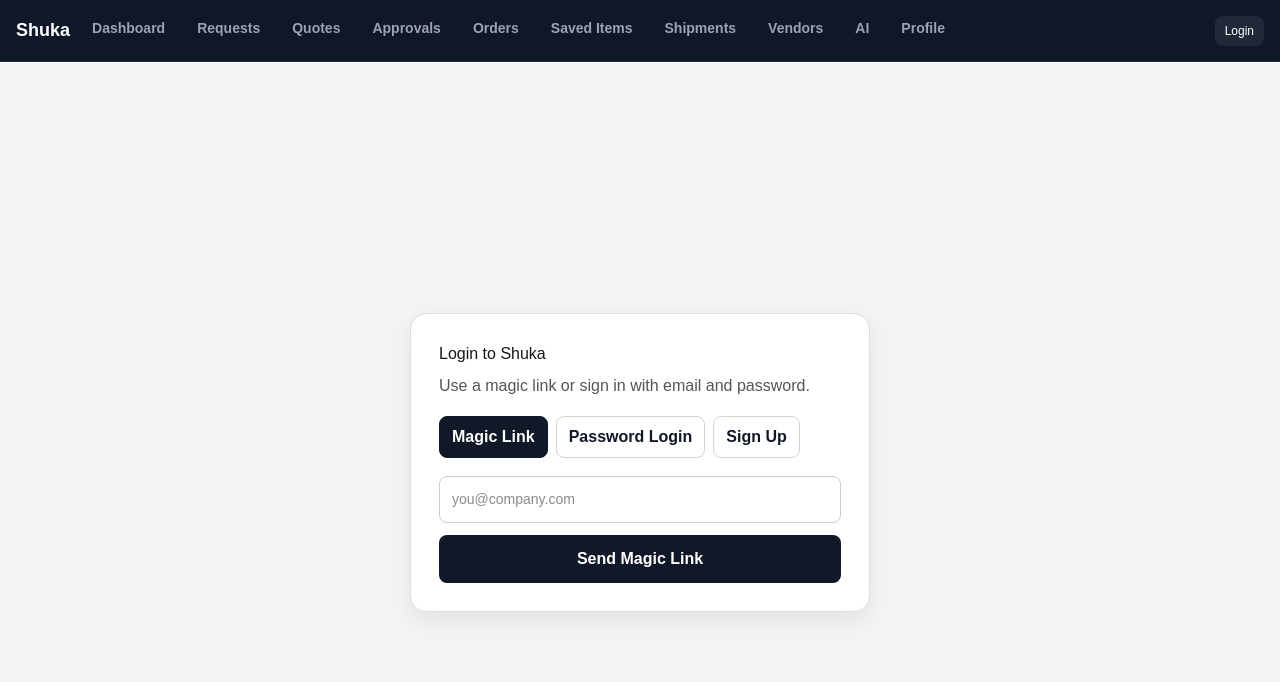
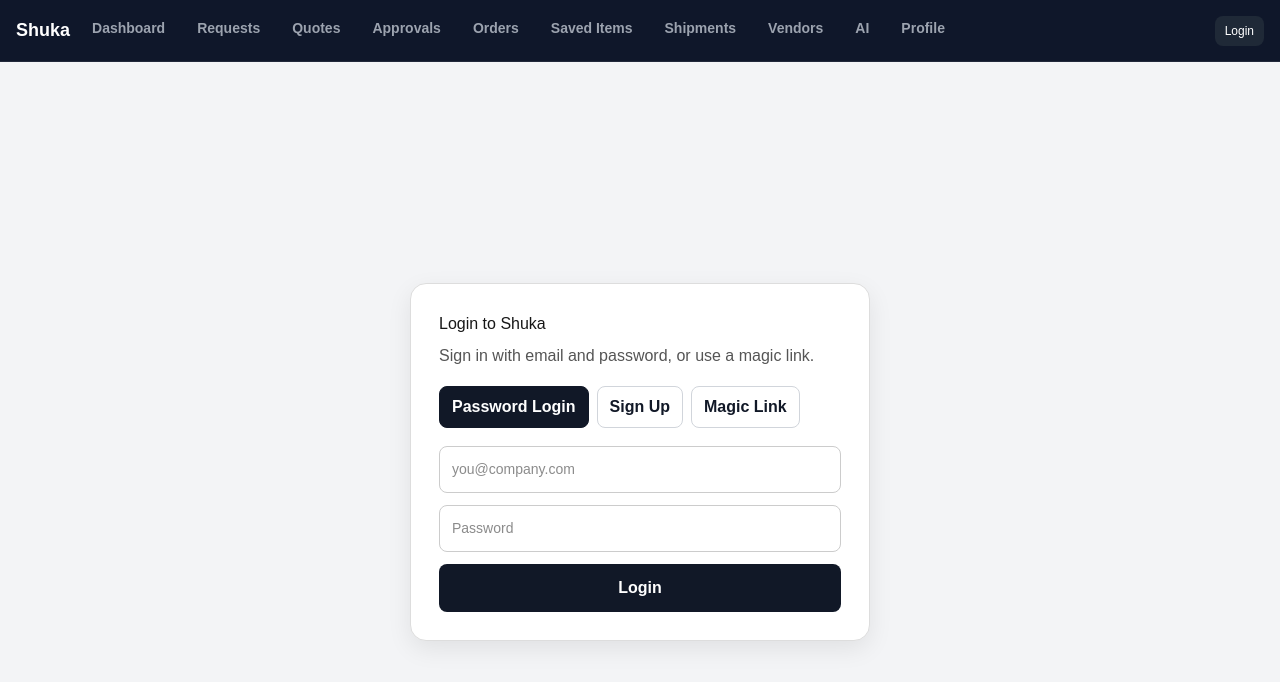
Before and after one commit to Gr33nstonecorp/shuka, a Next.js app: page /login in a window 1280 px wide. Shown: the top 682 px of the page. Built offline with nearby package versions, Linux system fonts and the light colour scheme; no server answers.

Commit message:
Update page.tsx

```diff
--- a/app/login/page.tsx
+++ b/app/login/page.tsx
@@ -11,7 +11,7 @@ export default function LoginPage() {
     process.env.NEXT_PUBLIC_SUPABASE_ANON_KEY!
   );
 
-  const [mode, setMode] = useState<Mode>("magic");
+  const [mode, setMode] = useState<Mode>("login");
   const [email, setEmail] = useState("");
   const [password, setPassword] = useState("");
   const [message, setMessage] = useState("");
@@ -63,7 +63,7 @@ export default function LoginPage() {
     setLoading(true);
     setMessage("");
 
-    const { error } = await supabase.auth.signUp({
+    const { data, error } = await supabase.auth.signUp({
       email,
       password,
     });
@@ -74,9 +74,14 @@ export default function LoginPage() {
       return;
     }
 
-    setMessage(
-      "Account created. Check your email if confirmation is required, then log in."
-    );
+    if (data.user) {
+      setMessage("Account created. You can now log in with your password.");
+      setMode("login");
+      setPassword("");
+    } else {
+      setMessage("Account created. Try logging in.");
+    }
+
     setLoading(false);
   }
 
@@ -104,7 +109,7 @@ export default function LoginPage() {
       >
         <h1 style={{ marginTop: 0, marginBottom: "8px" }}>Login to Shuka</h1>
         <p style={{ color: "#555", marginTop: 0 }}>
-          Use a magic link or sign in with email and password.
+          Sign in with email and password, or use a magic link.
         </p>
 
         <div
@@ -117,11 +122,6 @@ export default function LoginPage() {
           }}
         >
           <TabButton
-            active={mode === "magic"}
-            onClick={() => setMode("magic")}
-            label="Magic Link"
-          />
-          <TabButton
             active={mode === "login"}
             onClick={() => setMode("login")}
             label="Password Login"
@@ -131,24 +131,12 @@ export default function LoginPage() {
             onClick={() => setMode("signup")}
             label="Sign Up"
           />
+          <TabButton
+            active={mode === "magic"}
+            onClick={() => setMode("magic")}
+            label="Magic Link"
+          />
         </div>
-
-        {mode === "magic" && (
-          <form onSubmit={handleMagicLink} style={{ display: "grid", gap: "12px" }}>
-            <input
-              type="email"
-              placeholder="you@company.com"
-              value={email}
-              onChange={(e) => setEmail(e.target.value)}
-              required
-              style={inputStyle}
-            />
-
-            <button type="submit" disabled={loading} style={primaryButtonStyle}>
-              {loading ? "Sending..." : "Send Magic Link"}
-            </button>
-          </form>
-        )}
 
         {mode === "login" && (
           <form onSubmit={handlePasswordLogin} style={{ display: "grid", gap: "12px" }}>
@@ -171,7 +159,7 @@ export default function LoginPage() {
             />
 
             <button type="submit" disabled={loading} style={primaryButtonStyle}>
-              {loading ? "Logging in..." : "Login with Password"}
+              {loading ? "Logging in..." : "Login"}
             </button>
           </form>
         )}
@@ -199,6 +187,23 @@ export default function LoginPage() {
 
             <button type="submit" disabled={loading} style={primaryButtonStyle}>
               {loading ? "Creating..." : "Create Account"}
+            </button>
+          </form>
+        )}
+
+        {mode === "magic" && (
+          <form onSubmit={handleMagicLink} style={{ display: "grid", gap: "12px" }}>
+            <input
+              type="email"
+              placeholder="you@company.com"
+              value={email}
+              onChange={(e) => setEmail(e.target.value)}
+              required
+              style={inputStyle}
+            />
+
+            <button type="submit" disabled={loading} style={primaryButtonStyle}>
+              {loading ? "Sending..." : "Send Magic Link"}
             </button>
           </form>
         )}
```
